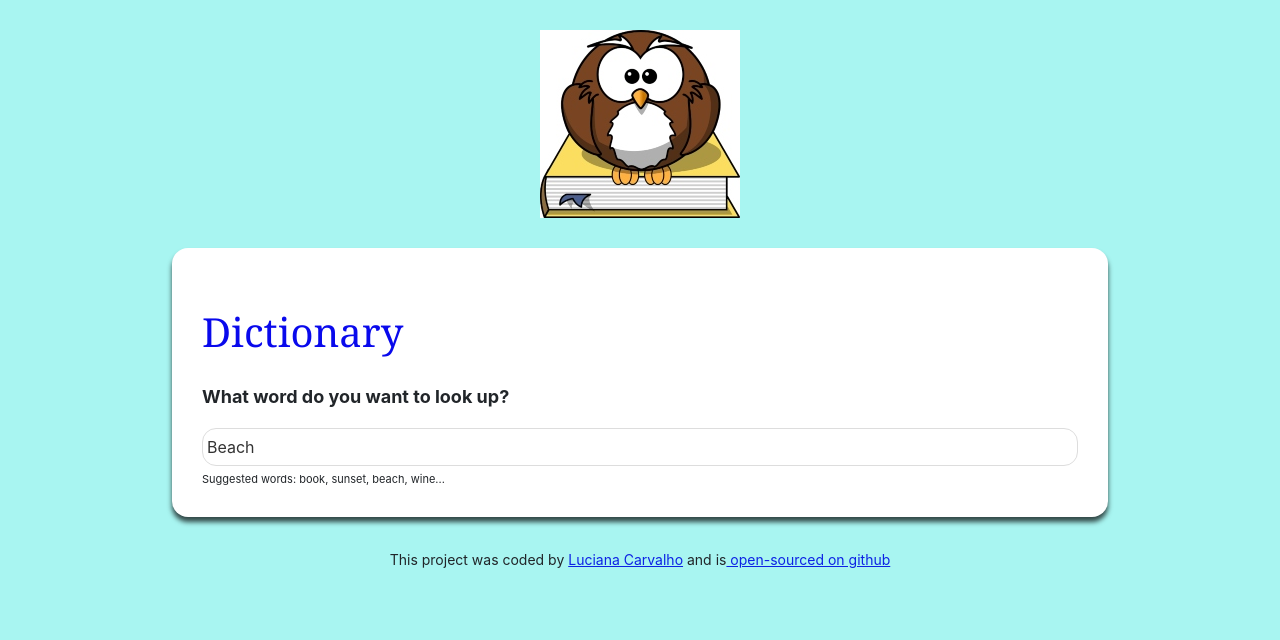
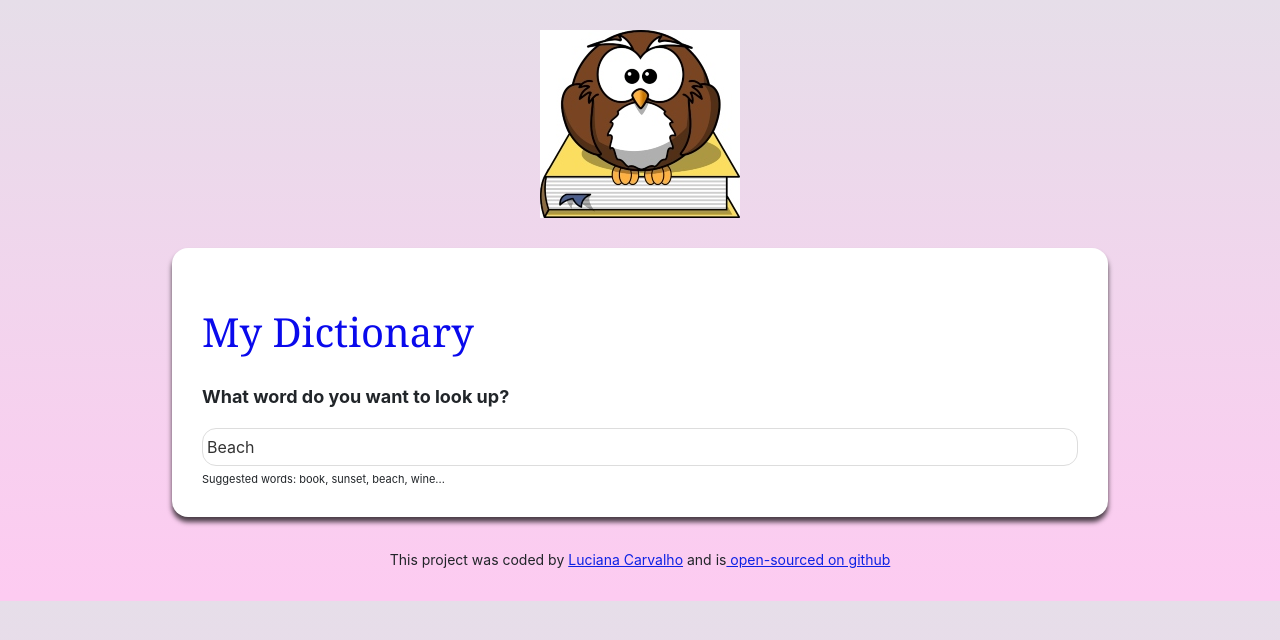
Before and after one commit to Luniau/dictionary-project, a React (Create React App) app: page / in a window 1280 px wide. Shown: the top 640 px of the page. Built offline with nearby package versions, Linux system fonts and the light colour scheme; no server answers.

Commit message:
changed colour of background

```diff
--- a/src/App.css
+++ b/src/App.css
@@ -1,5 +1,5 @@
 body {
-    background: rgb(168, 245, 241);
+background: linear-gradient(to top, #fdcbf1 0%, #fdcbf1 1%, #e6dee9 100%);
 }
 
 a {
--- a/src/Dictionary.js
+++ b/src/Dictionary.js
@@ -45,7 +45,7 @@ function load(){
    if (loaded) { return (
         <div className="Dictionary">
            <section>
-     <h1 className="title">Dictionary</h1>
+     <h1 className="title">My Dictionary</h1>
      <h2>What word do you want to look up?</h2>
 
      <form onSubmit={handleSubmit}>
```
